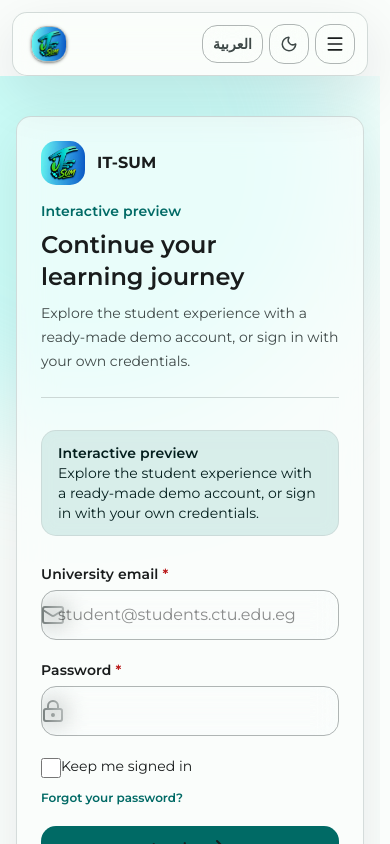
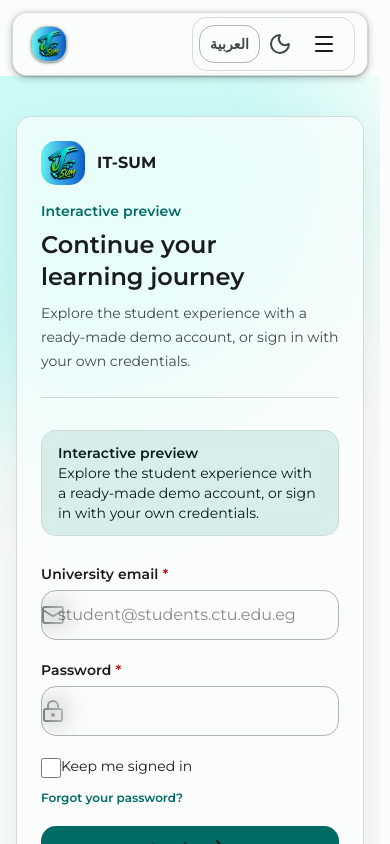
Before and after one commit to it-sum/it-sum, a Next.js app in the folder apps/web/: page /en/login in a window 390 px wide. Shown: the top 844 px of the page. Built offline with nearby package versions, Linux system fonts and the light colour scheme; a web font is replaced by a local one.

Commit message:
add macos inspired navigation chrome

```diff
--- a/apps/web/src/components/dashboard-shell.tsx
+++ b/apps/web/src/components/dashboard-shell.tsx
@@ -66,10 +66,20 @@ export function DashboardShell({ children, area = 'student' }: { children: React
   }
 
   return (
-    <div className="min-h-dvh bg-background/80" dir={rtl ? 'rtl' : 'ltr'}>
-      <aside className="glass-panel sticky top-0 z-30 hidden h-dvh w-72 shrink-0 flex-col rounded-none border-y-0 border-s-0 border-e lg:flex">
-        <div className="border-b border-outline-variant/50 p-6">
-          <p className="text-label-medium tracking-[0.12em] text-primary">IT-SUM WORKSPACE</p>
+    <div className="min-h-dvh bg-background/60" dir={rtl ? 'rtl' : 'ltr'}>
+      <aside className="glass-panel sticky top-0 z-30 hidden h-dvh w-[18.5rem] shrink-0 flex-col rounded-none border-y-0 border-s-0 border-e border-outline-variant/70 bg-surface/60 shadow-level3 backdrop-blur-2xl lg:flex">
+        <div className="border-b border-outline-variant/50 p-5">
+          <div className="mb-5 flex items-center gap-1.5" aria-hidden="true">
+            <span className="size-2.5 rounded-full bg-error/80" />
+            <span className="size-2.5 rounded-full bg-reward/80" />
+            <span className="size-2.5 rounded-full bg-success/80" />
+          </div>
+          <div className="flex items-center gap-2">
+            <span className="grid size-9 place-items-center rounded-[15px] border border-primary/20 bg-primary/[0.12] text-primary shadow-level1">
+              {isAdminArea ? <ShieldCheck className="size-4" /> : <BarChart3 className="size-4" />}
+            </span>
+            <p className="text-label-medium tracking-[0.12em] text-primary">IT-SUM WORKSPACE</p>
+          </div>
           <p className="mt-2 text-title-medium text-on-surface">
             {isAdminArea ? (rtl ? 'مركز الإدارة' : 'Admin center') : rtl ? 'مساحة التعلم' : 'Learning workspace'}
           </p>
@@ -81,7 +91,7 @@ export function DashboardShell({ children, area = 'student' }: { children: React
               <a
                 key={href}
                 href={href}
-                className={`state-layer flex min-h-12 items-center gap-3 rounded-[15px] border px-3.5 text-label-large transition-colors ${active ? 'border-primary/20 bg-primary-container/80 text-on-primary-container shadow-level1' : 'border-transparent text-on-surface-variant hover:border-outline-variant/60 hover:bg-surface-high/70 hover:text-on-surface'}`}
+                className={`state-layer flex min-h-12 items-center gap-3 rounded-[15px] border px-3.5 text-label-large transition-[background-color,border-color,box-shadow,color,transform] ${active ? 'border-primary/25 bg-primary/[0.12] text-on-surface shadow-level1' : 'border-transparent text-on-surface-variant hover:-translate-y-0.5 hover:border-outline-variant/70 hover:bg-surface-high/70 hover:text-on-surface'}`}
                 aria-current={active ? 'page' : undefined}
               >
                 <Icon className="size-5 shrink-0" aria-hidden="true" />
@@ -92,7 +102,7 @@ export function DashboardShell({ children, area = 'student' }: { children: React
           })}
         </nav>
         <div className="border-t border-outline-variant/50 p-4">
-          <Card variant="outlined" className="p-4">
+          <Card variant="outlined" className="border-outline-variant/70 bg-surface/45 p-4 shadow-level1 backdrop-blur-xl">
             <div className="flex items-center gap-3">
               <div className="grid size-10 shrink-0 place-items-center rounded-full bg-primary text-on-primary">
                 {session?.role === 'admin' ? <ShieldCheck className="size-5" /> : <BookOpen className="size-5" />}
@@ -110,7 +120,7 @@ export function DashboardShell({ children, area = 'student' }: { children: React
       </aside>
 
       <div className="min-w-0 lg:ms-72">
-        <div className="glass-panel sticky top-0 z-20 flex items-center justify-between rounded-none border-x-0 border-t-0 px-4 py-3 lg:hidden">
+        <div className="glass-panel sticky top-0 z-20 flex items-center justify-between rounded-none border-x-0 border-t-0 border-outline-variant/70 bg-surface/60 px-4 py-3 shadow-level2 backdrop-blur-2xl lg:hidden">
           <Button variant="text" size="sm" className="size-11 min-h-11 !p-0" startIcon={mobileOpen ? <X /> : <Menu />} onClick={() => setMobileOpen((value) => !value)} aria-label={mobileOpen ? (rtl ? 'إغلاق القائمة' : 'Close menu') : (rtl ? 'فتح القائمة' : 'Open menu')} aria-expanded={mobileOpen} />
           <div className="flex items-center gap-2 text-title-small text-on-surface">
             {isAdminArea ? <ShieldCheck className="size-5 text-primary" /> : <BarChart3 className="size-5 text-primary" />}
@@ -119,7 +129,7 @@ export function DashboardShell({ children, area = 'student' }: { children: React
           <Button variant="text" size="sm" className="size-11 min-h-11 !p-0" startIcon={<LogOut />} onClick={logout} aria-label={rtl ? 'تسجيل الخروج' : 'Sign out'} />
         </div>
         {mobileOpen && (
-          <nav className="glass-panel relative z-10 border-x-0 p-3 lg:hidden" aria-label={rtl ? 'تنقل مساحة التعلم' : 'Learning navigation'}>
+          <nav className="glass-panel relative z-10 border-x-0 border-outline-variant/70 bg-surface/75 p-3 shadow-level3 backdrop-blur-2xl lg:hidden" aria-label={rtl ? 'تنقل مساحة التعلم' : 'Learning navigation'}>
             <div className="flex flex-col gap-1.5">
               {items.map(({ href, label, icon: Icon }) => (
                 <a key={href} href={href} onClick={() => setMobileOpen(false)} className="state-layer flex min-h-12 items-center gap-3 rounded-[15px] border border-transparent px-3.5 text-label-large text-on-surface hover:border-outline-variant/60 hover:bg-surface-high/70">
@@ -130,7 +140,7 @@ export function DashboardShell({ children, area = 'student' }: { children: React
             </div>
           </nav>
         )}
-        <div className="min-h-[calc(100dvh-4rem)]">{children}</div>
+        <div className="min-h-[calc(100dvh-4rem)] bg-background/35">{children}</div>
       </div>
     </div>
   );
--- a/apps/web/src/components/site-shell.tsx
+++ b/apps/web/src/components/site-shell.tsx
@@ -75,7 +75,7 @@ export function SiteShell({ children }: { children: React.ReactNode }) {
 
       {!isWorkspace && <header className="sticky top-0 z-40 px-3 pt-3 sm:px-5 lg:px-6">
         <div className="mx-auto max-w-[var(--it-sum-content-max-width)]">
-          <div className="glass-panel flex min-h-16 items-center gap-2 rounded-[15px] px-3 sm:gap-3 sm:px-4">
+          <div className="glass-panel flex min-h-16 items-center gap-2 rounded-[15px] border border-outline-variant/70 bg-surface/65 px-3 shadow-level2 backdrop-blur-2xl sm:gap-3 sm:px-4">
             <Link href="/" aria-label={t('meta.siteName')} className="group flex shrink-0 items-center gap-2 rounded-[15px] px-1.5 py-1.5 focus-visible:outline-none focus-visible:ring-2 focus-visible:ring-primary">
               <span className="glass-control grid size-9 place-items-center overflow-hidden rounded-[15px] p-0 shadow-level1 transition-transform duration-200 group-hover:-rotate-3 sm:size-10">
                 <Image src="/brand/it-sum-logo.webp" alt="" width={40} height={40} className="size-full object-cover" priority />
@@ -85,14 +85,14 @@ export function SiteShell({ children }: { children: React.ReactNode }) {
 
             <div className="hidden h-7 w-px bg-outline-variant/60 lg:block" aria-hidden="true" />
 
-            <nav aria-label={t('nav.mainNavigation')} className="hidden flex-1 items-center gap-1 lg:flex">
+            <nav aria-label={t('nav.mainNavigation')} className="hidden flex-1 items-center gap-1.5 lg:flex">
               {PUBLIC_NAV.map((item) => {
                 const active = item.href === '/' ? resolvedPath === '/' : resolvedPath.startsWith(item.href);
                 return (
                   <Link
                     key={item.key}
                     href={item.href}
-                    className={`state-layer relative rounded-[15px] border border-transparent px-3 py-2 text-label-large transition-colors focus-visible:outline-none focus-visible:ring-2 focus-visible:ring-primary 2xl:px-3.5 ${active ? 'bg-primary-container text-on-primary-container' : 'text-on-surface-variant hover:bg-surface-high hover:text-on-surface'}`}
+                    className={`state-layer relative rounded-[15px] border border-transparent px-3 py-2 text-label-large transition-colors focus-visible:outline-none focus-visible:ring-2 focus-visible:ring-primary 2xl:px-3.5 ${active ? 'bg-primary/[0.12] text-on-surface shadow-level1 after:absolute after:inset-x-3 after:-bottom-0.5 after:h-0.5 after:rounded-full after:bg-primary' : 'text-on-surface-variant hover:bg-surface-high/70 hover:text-on-surface'}`}
                     aria-current={active ? 'page' : undefined}
                   >
                     {t(`nav.${item.key}`)}
@@ -101,20 +101,20 @@ export function SiteShell({ children }: { children: React.ReactNode }) {
               })}
             </nav>
 
-            <div className="ms-auto flex items-center gap-1.5">
+            <div className="ms-auto flex items-center gap-1 rounded-[15px] border border-outline-variant/60 bg-surface/35 p-1.5 backdrop-blur-xl">
               <Badge tone="success" className="hidden rounded-full px-2.5 py-1 text-label-small xl:inline-flex">Open source</Badge>
               <Link href={resolvedPath as never} locale={alternateLocale} className="glass-control rounded-[15px] px-2.5 py-2 text-label-large text-on-surface-variant transition-colors hover:text-on-surface focus-visible:outline-none focus-visible:ring-2 focus-visible:ring-primary" aria-label={alternateLabel}>
                 {alternateLabel}
               </Link>
-              <button
-                type="button"
+              <Button
+                variant="text"
+                size="sm"
                 onClick={() => setTheme(nextTheme)}
-                className="glass-control grid size-10 place-items-center rounded-[15px] text-on-surface-variant transition-colors hover:text-on-surface focus-visible:outline-none focus-visible:ring-2 focus-visible:ring-primary"
+                className="!min-h-10 !w-10 !p-0 text-on-surface-variant hover:text-on-surface"
+                startIcon={theme === 'dark' ? <Sun /> : <Moon />}
                 aria-label={t('theme.toggle')}
                 title={themeLabel}
-              >
-                {theme === 'dark' ? <Sun className="size-[1.125rem]" aria-hidden="true" /> : <Moon className="size-[1.125rem]" aria-hidden="true" />}
-              </button>
+              />
               {isAuthenticated ? (
                 <Button type="button" size="sm" variant="outlined" onClick={handleLogout}>{t('nav.logout')}</Button>
               ) : (
@@ -122,24 +122,24 @@ export function SiteShell({ children }: { children: React.ReactNode }) {
                   <Button size="sm" variant="filled">{t('nav.login')}</Button>
                 </Link>
               )}
-              <button
-                type="button"
-                className="glass-control grid size-10 place-items-center rounded-[15px] text-on-surface transition-colors hover:text-on-surface focus-visible:outline-none focus-visible:ring-2 focus-visible:ring-primary lg:hidden"
+              <Button
+                variant="text"
+                size="sm"
+                className="!min-h-10 !w-10 !p-0 text-on-surface lg:hidden"
+                startIcon={menuOpen ? <X /> : <Menu />}
                 title={menuOpen ? t('nav.closeMenu') : t('nav.openMenu')}
                 onClick={() => setMenuOpen((open) => !open)}
                 aria-expanded={menuOpen}
                 aria-controls="mobile-navigation"
                 aria-label={menuOpen ? t('nav.closeMenu') : t('nav.openMenu')}
-              >
-                {menuOpen ? <X className="size-5" aria-hidden="true" /> : <Menu className="size-5" aria-hidden="true" />}
-              </button>
+              />
             </div>
           </div>
 
           {menuOpen && !isAuthenticated && (
             <>
               <button type="button" aria-label={t('nav.closeMenu')} className="fixed inset-0 top-24 z-30 bg-scrim/25 lg:hidden" onClick={() => setMenuOpen(false)} />
-              <nav id="mobile-navigation" aria-label={t('nav.mainNavigation')} className="glass-panel relative z-40 mt-2 rounded-[15px] p-2 lg:hidden">
+              <nav id="mobile-navigation" aria-label={t('nav.mainNavigation')} className="glass-panel relative z-40 mt-2 rounded-[15px] border border-outline-variant/70 bg-surface/75 p-2 shadow-level3 backdrop-blur-2xl lg:hidden">
                 <div className="flex flex-col gap-1">
                   {PUBLIC_NAV.map((item) => {
                     const active = item.href === '/' ? resolvedPath === '/' : resolvedPath.startsWith(item.href);
```
